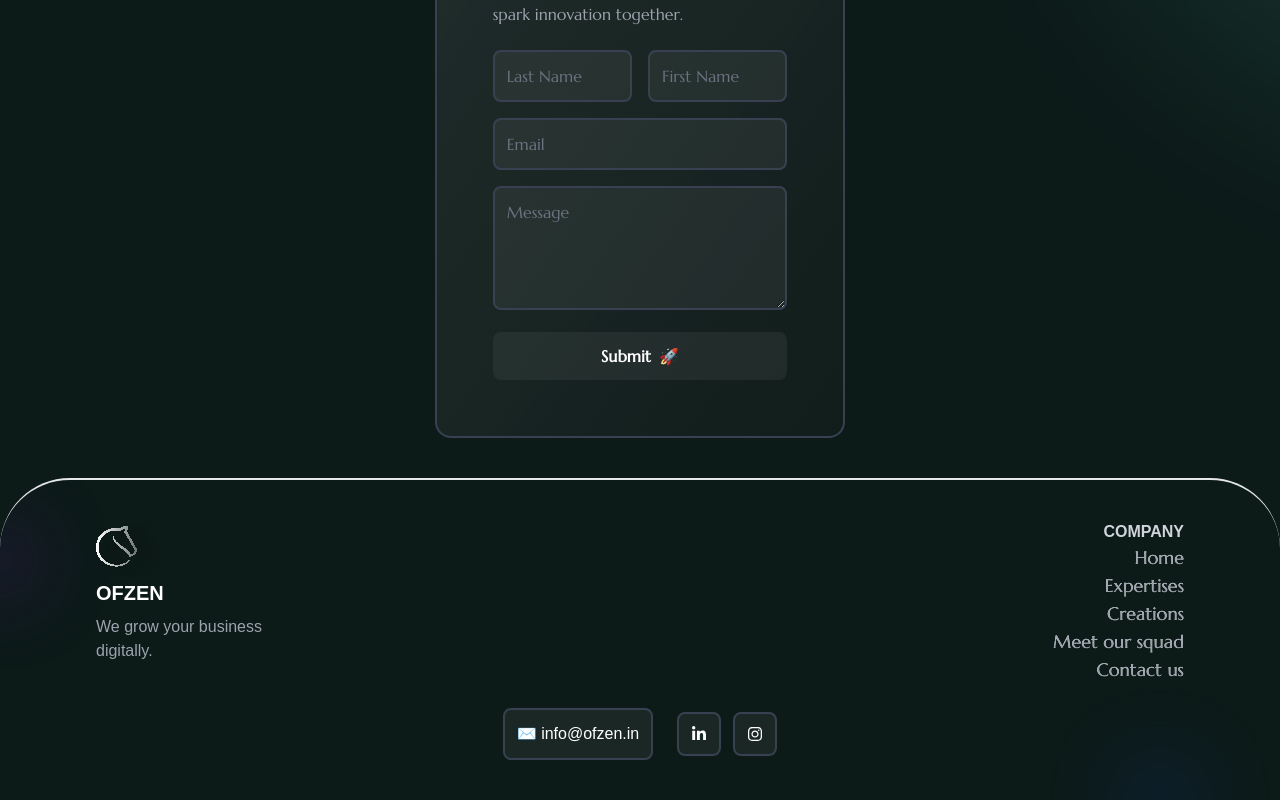
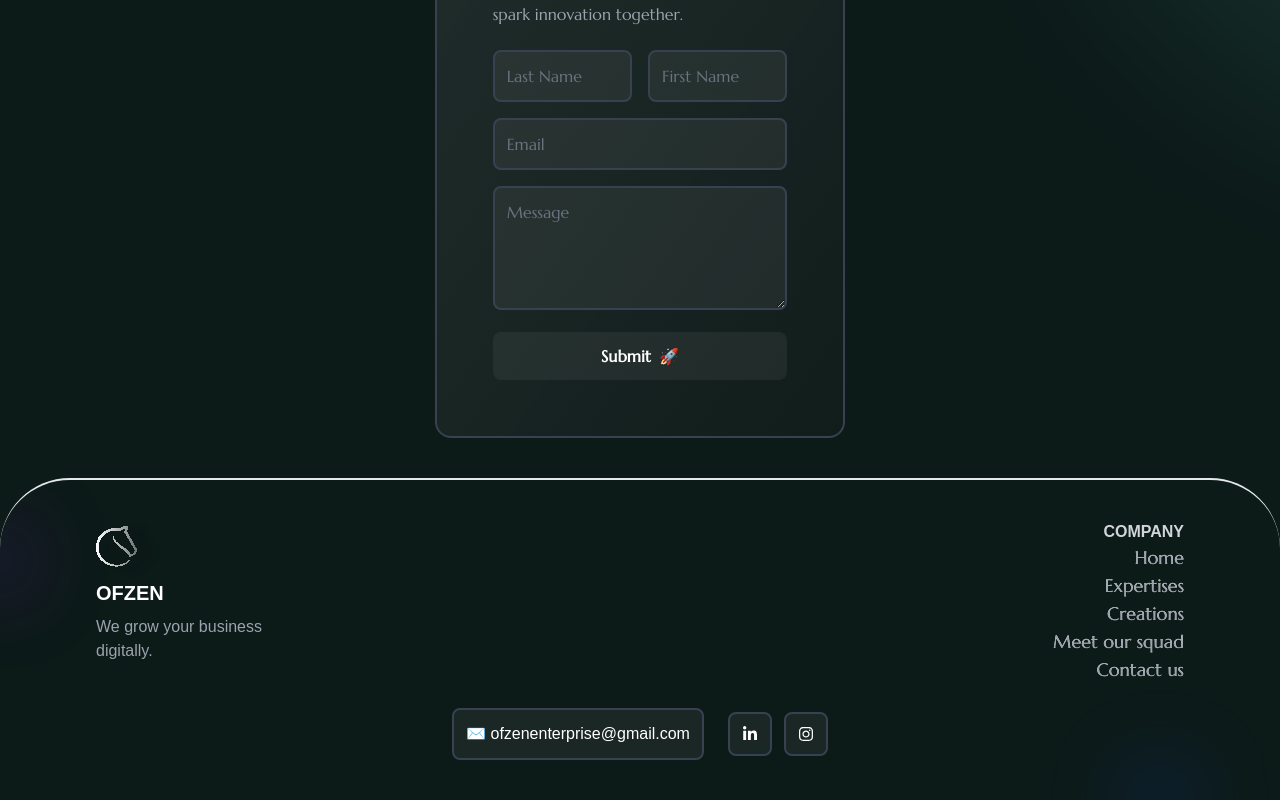
Before and after one commit to gspavan07/ofzen, a Next.js app: page / in a window 1280 px wide. Shown: the part 4040-4840 px from the top of the page. Built offline with nearby package versions, Linux system fonts and the light colour scheme; a web font is replaced by a local one.

Commit message:
footer mail changed

```diff
--- a/app/page.jsx
+++ b/app/page.jsx
@@ -430,7 +430,7 @@ export default function Home() {
               role={"Full Stack Developer"}
             />
             <Card
-              name={"Sanddep J"}
+              name={"Sandeep J"}
               img={"/img/sandeep_img.png"}
               role={"Digital Marketing "}
             />
@@ -690,7 +690,7 @@ export default function Home() {
             href="mailto:ofzenenterprise@gmail.com"
             className="flex items-center bg-[#9494941c] border-2 border-gray-700 p-3 rounded-lg  hover:text-gray-400"
           >
-            ✉️ info@ofzen.in
+            ✉️ ofzenenterprise@gmail.com
           </Link>
           <br />{" "}
           {/* <Link
```
